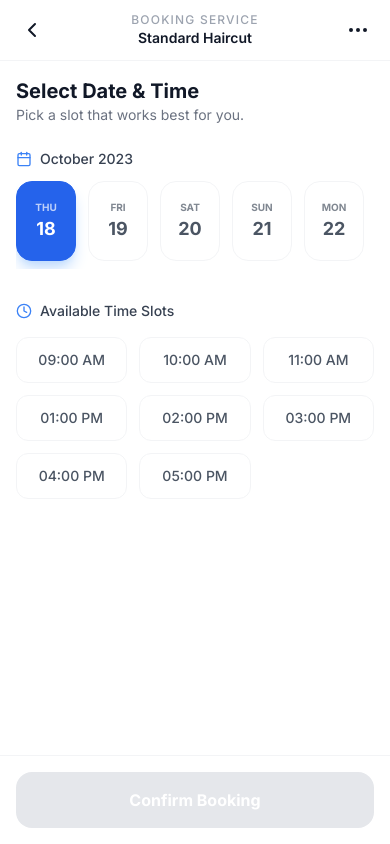
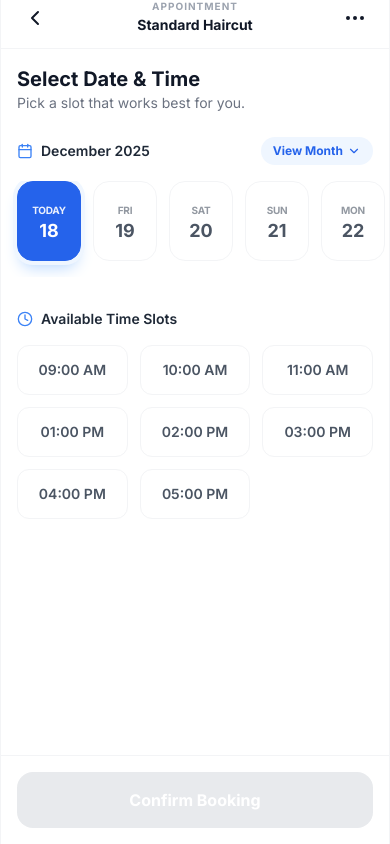
Before and after one commit to sommerr1/obi1, a React (Vite) app: page / in a window 390 px wide. Both pictures are taken after a click on the button 195 px from the left and 202 px from the top of the page. Built offline with nearby package versions, Linux system fonts and the light colour scheme.

Commit message:
feat: Enhance mobile web app experience
Add viewport meta tags and custom styling to improve the mobile web app experience, ensuring a more native app-like feel. Update dependency versions and component logic for better calendar and time slot selection.

```diff
--- a/components/DateTimeSelection.tsx
+++ b/components/DateTimeSelection.tsx
@@ -1,7 +1,6 @@
-
-import React, { useState } from 'react';
+import React, { useState, useMemo } from 'react';
 import { MOCK_TIME_SLOTS } from '../constants';
-import { Calendar as CalendarIcon, Clock, Check } from 'lucide-react';
+import { Calendar as CalendarIcon, Clock, Check, ChevronDown, ChevronUp, ChevronLeft, ChevronRight } from 'lucide-react';
 
 interface DateTimeSelectionProps {
   onConfirm: (date: Date, time: string) => void;
@@ -10,13 +9,34 @@ interface DateTimeSelectionProps {
 const DateTimeSelection: React.FC<DateTimeSelectionProps> = ({ onConfirm }) => {
   const [selectedDate, setSelectedDate] = useState<Date>(new Date());
   const [selectedTime, setSelectedTime] = useState<string | null>(null);
+  const [isExpanded, setIsExpanded] = useState(false);
+  const [viewMonth, setViewMonth] = useState(new Date());
 
-  // Generate next 7 days for the date picker
-  const days = Array.from({ length: 7 }, (_, i) => {
+  // Quick select days (14 days)
+  const quickDays = useMemo(() => Array.from({ length: 14 }, (_, i) => {
     const d = new Date();
     d.setDate(d.getDate() + i);
     return d;
-  });
+  }), []);
+
+  // Full month grid calculation
+  const calendarGrid = useMemo(() => {
+    const year = viewMonth.getFullYear();
+    const month = viewMonth.getMonth();
+    const firstDay = new Date(year, month, 1).getDay();
+    const daysInMonth = new Date(year, month + 1, 0).getDate();
+
+    const days = [];
+    // Padding for start of month
+    for (let i = 0; i < firstDay; i++) {
+      days.push(null);
+    }
+    // Days of month
+    for (let i = 1; i <= daysInMonth; i++) {
+      days.push(new Date(year, month, i));
+    }
+    return days;
+  }, [viewMonth]);
 
   const handleConfirm = () => {
     if (selectedTime) {
@@ -24,62 +44,138 @@ const DateTimeSelection: React.FC<DateTimeSelectionProps> = ({ onConfirm }) => {
     }
   };
 
+  const changeMonth = (offset: number) => {
+    const newMonth = new Date(viewMonth.getFullYear(), viewMonth.getMonth() + offset, 1);
+    setViewMonth(newMonth);
+  };
+
+  const isToday = (date: Date) => date.toDateString() === new Date().toDateString();
+  const isSelected = (date: Date) => date.toDateString() === selectedDate.toDateString();
+  const isPast = (date: Date) => {
+    const today = new Date();
+    today.setHours(0, 0, 0, 0);
+    return date < today;
+  };
+
+  const weekDays = ['Su', 'Mo', 'Tu', 'We', 'Th', 'Fr', 'Sa'];
+
   return (
-    <div className="flex flex-col h-full animate-in fade-in slide-in-from-right-4 duration-500">
-      <div className="p-4 bg-white flex-1">
+    <div className="flex flex-col h-full animate-in fade-in slide-in-from-right-4">
+      <div className="p-4 bg-white flex-1 overflow-y-auto no-scrollbar pb-24">
         <div className="mb-6">
           <h2 className="text-xl font-bold text-gray-900">Select Date & Time</h2>
           <p className="text-sm text-gray-500">Pick a slot that works best for you.</p>
         </div>
 
-        {/* Horizontal Calendar */}
+        {/* Calendar Section */}
         <div className="mb-8">
-          <div className="flex items-center gap-2 mb-3 text-sm font-medium text-gray-700">
-            <CalendarIcon size={16} className="text-blue-500" />
-            <span>October 2023</span>
+          <div className="flex items-center justify-between mb-4">
+            <div className="flex items-center gap-2 text-sm font-semibold text-gray-800">
+              <CalendarIcon size={16} className="text-blue-500" />
+              <span className="capitalize">
+                {viewMonth.toLocaleDateString('en-US', { month: 'long', year: 'numeric' })}
+              </span>
+            </div>
+            <button
+              onClick={() => setIsExpanded(!isExpanded)}
+              className="text-xs font-bold text-blue-600 flex items-center gap-1 bg-blue-50 px-3 py-1.5 rounded-full active:scale-95 transition-transform"
+            >
+              {isExpanded ? 'Show Quick' : 'View Month'}
+              {isExpanded ? <ChevronUp size={14} /> : <ChevronDown size={14} />}
+            </button>
           </div>
-          <div className="flex gap-3 overflow-x-auto pb-2 no-scrollbar">
-            {days.map((date, i) => {
-              const isSelected = date.toDateString() === selectedDate.toDateString();
-              return (
+
+          {!isExpanded ? (
+            /* Horizontal Quick Select */
+            <div className="flex gap-3 overflow-x-auto pb-4 no-scrollbar -mx-4 px-4 animate-in fade-in duration-300">
+              {quickDays.map((date, i) => (
                 <button
                   key={i}
-                  onClick={() => setSelectedDate(date)}
-                  className={`flex flex-col items-center justify-center min-w-[60px] h-20 rounded-2xl border transition-all ${
-                    isSelected
-                      ? 'bg-blue-600 border-blue-600 text-white shadow-lg shadow-blue-200'
-                      : 'bg-white border-gray-100 text-gray-600'
+                  onClick={() => {
+                    setSelectedDate(date);
+                    setViewMonth(new Date(date.getFullYear(), date.getMonth(), 1));
+                  }}
+                  className={`flex flex-col items-center justify-center min-w-[64px] h-20 rounded-2xl border transition-all duration-200 ${
+                    isSelected(date)
+                      ? 'bg-blue-600 border-blue-600 text-white shadow-lg shadow-blue-200 ring-4 ring-blue-50'
+                      : 'bg-white border-gray-100 text-gray-600 hover:border-blue-200'
                   }`}
                 >
-                  <span className="text-[10px] uppercase font-bold opacity-70">
-                    {date.toLocaleDateString('en-US', { weekday: 'short' })}
+                  <span className={`text-[10px] uppercase font-bold tracking-tight mb-1 ${isSelected(date) ? 'opacity-90' : 'opacity-60'}`}>
+                    {isToday(date) ? 'Today' : date.toLocaleDateString('en-US', { weekday: 'short' })}
                   </span>
-                  <span className="text-lg font-bold">
+                  <span className="text-lg font-bold leading-none">
                     {date.getDate()}
                   </span>
                 </button>
-              );
-            })}
-          </div>
+              ))}
+            </div>
+          ) : (
+            /* Full Month Grid */
+            <div className="bg-gray-50/50 rounded-3xl p-4 border border-gray-100 animate-in zoom-in-95 duration-300">
+              <div className="flex items-center justify-between mb-4 px-2">
+                <button onClick={() => changeMonth(-1)} className="p-1 hover:bg-white rounded-full shadow-sm">
+                  <ChevronLeft size={20} />
+                </button>
+                <span className="text-xs font-bold text-gray-500 uppercase tracking-widest">
+                  {viewMonth.toLocaleDateString('en-US', { month: 'short' })}
+                </span>
+                <button onClick={() => changeMonth(1)} className="p-1 hover:bg-white rounded-full shadow-sm">
+                  <ChevronRight size={20} />
+                </button>
+              </div>
+
+              <div className="grid grid-cols-7 gap-1 text-center mb-2">
+                {weekDays.map(day => (
+                  <span key={day} className="text-[10px] font-bold text-gray-400 uppercase">{day}</span>
+                ))}
+              </div>
+
+              <div className="grid grid-cols-7 gap-1">
+                {calendarGrid.map((date, i) => {
+                  if (!date) return <div key={`empty-${i}`} className="h-10" />;
+                  const disabled = isPast(date);
+                  const selected = isSelected(date);
+
+                  return (
+                    <button
+                      key={i}
+                      disabled={disabled}
+                      onClick={() => setSelectedDate(date)}
+                      className={`h-10 w-full rounded-xl flex items-center justify-center text-sm font-semibold transition-all ${
+                        selected
+                          ? 'bg-blue-600 text-white shadow-md scale-110 z-10'
+                          : disabled
+                            ? 'text-gray-300 cursor-not-allowed'
+                            : 'text-gray-700 hover:bg-white hover:shadow-sm'
+                      }`}
+                    >
+                      {date.getDate()}
+                    </button>
+                  );
+                })}
+              </div>
+            </div>
+          )}
         </div>
 
         {/* Time Grid */}
         <div className="mb-8">
-          <div className="flex items-center gap-2 mb-4 text-sm font-medium text-gray-700">
+          <div className="flex items-center gap-2 mb-4 text-sm font-semibold text-gray-800">
             <Clock size={16} className="text-blue-500" />
             <span>Available Time Slots</span>
           </div>
           <div className="grid grid-cols-3 gap-3">
             {MOCK_TIME_SLOTS.map((time) => {
-              const isSelected = selectedTime === time;
+              const isTimeSelected = selectedTime === time;
               return (
                 <button
                   key={time}
                   onClick={() => setSelectedTime(time)}
-                  className={`py-3 rounded-xl border text-sm font-medium transition-all ${
-                    isSelected
-                      ? 'bg-blue-50 border-blue-500 text-blue-700'
-                      : 'bg-white border-gray-100 text-gray-600 hover:border-gray-300'
+                  className={`py-3.5 rounded-xl border text-sm font-semibold transition-all duration-200 ${
+                    isTimeSelected
+                      ? 'bg-blue-50 border-blue-500 text-blue-700 shadow-sm'
+                      : 'bg-white border-gray-100 text-gray-600 hover:border-gray-200 active:bg-gray-50'
                   }`}
                 >
                   {time}
@@ -91,18 +187,18 @@ const DateTimeSelection: React.FC<DateTimeSelectionProps> = ({ onConfirm }) => {
       </div>
 
       {/* Sticky Bottom Action */}
-      <div className="p-4 bg-white border-t border-gray-100 sticky bottom-0">
+      <div className="p-4 bg-white/80 backdrop-blur-md border-t border-gray-100 absolute bottom-0 left-0 right-0 z-10">
         <button
           disabled={!selectedTime}
           onClick={handleConfirm}
-          className={`w-full py-4 rounded-2xl font-bold text-white transition-all flex items-center justify-center gap-2 ${
+          className={`w-full py-4 rounded-2xl font-bold text-white transition-all transform flex items-center justify-center gap-2 ${
             selectedTime
-              ? 'bg-black active:scale-[0.98]'
-              : 'bg-gray-200 cursor-not-allowed'
+              ? 'bg-black active:scale-[0.97]'
+              : 'bg-gray-300 cursor-not-allowed opacity-50'
           }`}
         >
           Confirm Booking
-          {selectedTime && <Check size={20} />}
+          {selectedTime && <Check size={18} />}
         </button>
       </div>
     </div>
--- a/components/Layout.tsx
+++ b/components/Layout.tsx
@@ -1,4 +1,3 @@
-
 import React from 'react';
 import { X, MoreHorizontal, ChevronLeft } from 'lucide-react';
 
@@ -11,35 +10,40 @@ interface LayoutProps {
 
 const Layout: React.FC<LayoutProps> = ({ children, onBack, title, showBack = false }) => {
   return (
-    <div className="flex flex-col h-screen max-w-md mx-auto bg-white overflow-hidden shadow-xl ring-1 ring-gray-100">
+    <div className="flex flex-col h-screen max-w-md mx-auto bg-white overflow-hidden shadow-2xl relative border-x border-gray-100">
       {/* Instagram Webview Style Header */}
-      <header className="flex items-center justify-between px-4 py-3 border-b border-gray-100 bg-white sticky top-0 z-50">
-        <div className="flex items-center gap-4">
+      <header className="flex items-center justify-between px-4 py-3 border-b border-gray-100 bg-white sticky top-0 z-50 pt-[env(safe-area-inset-top,12px)]">
+        <div className="w-10 flex items-center">
           {showBack ? (
-            <button onClick={onBack} className="p-1 hover:bg-gray-100 rounded-full transition-colors">
-              <ChevronLeft size={24} />
+            <button onClick={onBack} className="p-1.5 hover:bg-gray-100 rounded-full transition-colors active:scale-90">
+              <ChevronLeft size={24} className="text-gray-900" />
             </button>
           ) : (
-            <button className="p-1 hover:bg-gray-100 rounded-full transition-colors">
-              <X size={24} />
+            <button className="p-1.5 hover:bg-gray-100 rounded-full transition-colors active:scale-90">
+              <X size={24} className="text-gray-900" />
             </button>
           )}
         </div>
 
-        <div className="flex flex-col items-center">
-          <span className="text-xs text-gray-400 font-medium uppercase tracking-widest">Booking Service</span>
-          <h1 className="text-sm font-semibold truncate max-w-[150px]">{title}</h1>
+        <div className="flex flex-col items-center flex-1">
+          <span className="text-[10px] text-gray-400 font-bold uppercase tracking-widest leading-none mb-1">Appointment</span>
+          <h1 className="text-sm font-bold text-gray-900 truncate max-w-[180px] text-center">{title}</h1>
         </div>
 
-        <button className="p-1 hover:bg-gray-100 rounded-full transition-colors">
-          <MoreHorizontal size={24} />
-        </button>
+        <div className="w-10 flex items-center justify-end">
+          <button className="p-1.5 hover:bg-gray-100 rounded-full transition-colors active:scale-90">
+            <MoreHorizontal size={24} className="text-gray-900" />
+          </button>
+        </div>
       </header>
 
       {/* Content Area */}
-      <main className="flex-1 overflow-y-auto no-scrollbar bg-gray-50/30">
+      <main className="flex-1 overflow-y-auto no-scrollbar bg-white">
         {children}
       </main>
+
+      {/* Mobile Indicator Bar (Visual only) */}
+      <div className="h-1 w-16 bg-gray-200 rounded-full mx-auto my-2 shrink-0 hidden md:block" />
     </div>
   );
 };
--- a/index.html
+++ b/index.html
@@ -2,7 +2,7 @@
 <html lang="en">
   <head>
     <meta charset="UTF-8" />
-    <meta name="viewport" content="width=device-width, initial-scale=1.0, maximum-scale=1.0, user-scalable=no" />
+    <meta name="viewport" content="width=device-width, initial-scale=1.0, maximum-scale=1.0, user-scalable=no, viewport-fit=cover" />
     <title>Booking Service | Premium Appointments</title>
 
     <!-- SEO & Social Media Meta Tags -->
@@ -12,6 +12,8 @@
     <meta property="og:type" content="website" />
     <meta property="og:image" content="https://picsum.photos/seed/booking/1200/630" />
     <meta name="twitter:card" content="summary_large_image" />
+    <meta name="apple-mobile-web-app-capable" content="yes">
+    <meta name="apple-mobile-web-app-status-bar-style" content="default">
 
     <script src="https://cdn.tailwindcss.com"></script>
     <link href="https://fonts.googleapis.com/css2?family=Inter:wght@300;400;500;600;700&display=swap" rel="stylesheet">
@@ -19,7 +21,8 @@
       body {
         font-family: 'Inter', sans-serif;
         -webkit-tap-highlight-color: transparent;
-        overscroll-behavior-y: contain; /* Prevents pull-to-refresh in some browsers for better App feel */
+        overscroll-behavior-y: contain;
+        background-color: #f9fafb;
       }
       .no-scrollbar::-webkit-scrollbar {
         display: none;
@@ -28,10 +31,21 @@
         -ms-overflow-style: none;
         scrollbar-width: none;
       }
-      /* Smooth transitions for mobile */
-      * {
-        -webkit-overflow-scrolling: touch;
-      }
+
+      /* Animation classes since tailwindcss-animate isn't in base CDN */
+      @keyframes in-fade { from { opacity: 0; } to { opacity: 1; } }
+      @keyframes in-slide-from-bottom { from { transform: translateY(1.5rem); opacity: 0; } to { transform: translateY(0); opacity: 1; } }
+      @keyframes in-slide-from-right { from { transform: translateX(1.5rem); opacity: 0; } to { transform: translateX(0); opacity: 1; } }
+      @keyframes in-zoom { from { transform: scale(0.95); opacity: 0; } to { transform: scale(1); opacity: 1; } }
+
+      .animate-in { animation-duration: 400ms; animation-fill-mode: both; animation-timing-function: cubic-bezier(0.4, 0, 0.2, 1); }
+      .fade-in { animation-name: in-fade; }
+      .slide-in-from-bottom-4 { animation-name: in-slide-from-bottom; }
+      .slide-in-from-right-4 { animation-name: in-slide-from-right; }
+      .zoom-in-95 { animation-name: in-zoom; }
+
+      /* Better touch support */
+      * { -webkit-overflow-scrolling: touch; }
     </style>
     <script type="importmap">
     {
@@ -39,7 +53,7 @@
         "react-dom/": "https://esm.sh/react-dom@^19.2.3/",
         "react": "https://esm.sh/react@^19.2.3",
         "react/": "https://esm.sh/react@^19.2.3/",
-        "lucide-react": "https://esm.sh/lucide-react@^0.562.0",
+        "lucide-react": "https://esm.sh/lucide-react@^0.475.0",
         "@google/genai": "https://esm.sh/@google/genai"
       }
     }
--- a/package.json
+++ b/package.json
@@ -11,7 +11,7 @@
   "dependencies": {
     "react-dom": "^19.2.3",
     "react": "^19.2.3",
-    "lucide-react": "^0.562.0",
+    "lucide-react": "^0.475.0",
     "@google/genai": "latest"
   },
   "devDependencies": {
```
